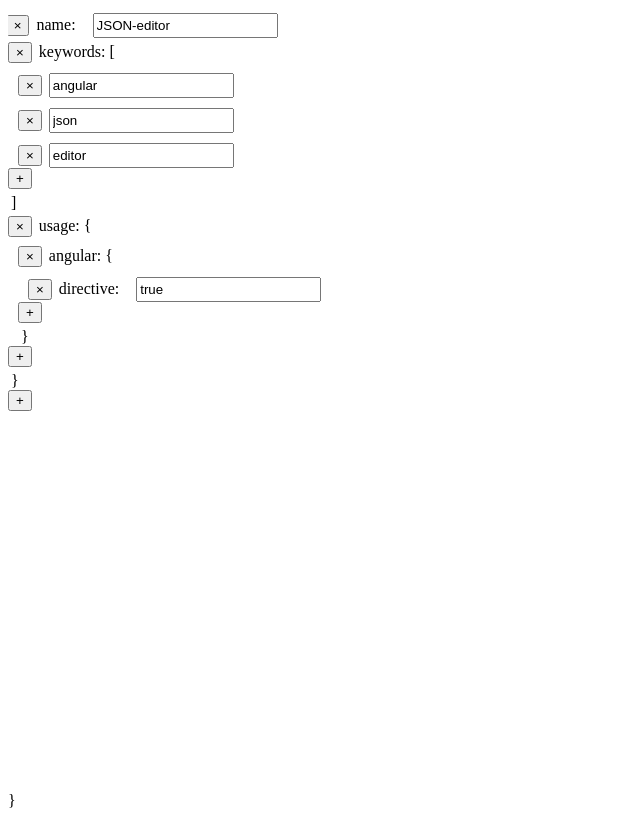
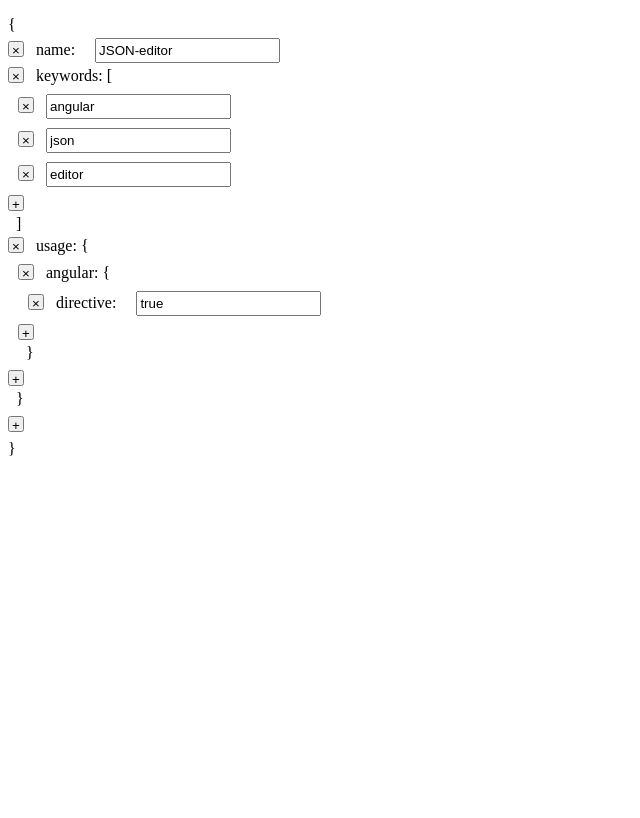
Before and after one commit to Rleahy22/angularJsonEdit, a website: page example/example.html in a window 1280 px wide. Shown: the whole page, without its empty margins (0-640 px from the left). Drawn offline with nearby package versions, Linux system fonts and the light colour scheme; files that its build step writes are made by us from their sources.

Commit message:
styling tweaks

```diff
--- a/src/jsonEditor.directive.js
+++ b/src/jsonEditor.directive.js
@@ -11,7 +11,7 @@
           '<label class="json-brackets">{</label>' +
           '<div ng-repeat="(key, value) in config track by key" ng-init="parent = config; child = value" class="json-form" ng-include="\'../src/jsonNestTemplate.view.html\'">' +
           '</div>' +
-          '<div json-editor-add-property object="config" newProperty="{}">' +
+          '<div json-editor-add-property class="json-new-property" object="config" newProperty="{}">' +
           '</div>' +
           '<label class="json-brackets">}</label>' +
         '</form>' +
--- a/src/jsonEditor.less
+++ b/src/jsonEditor.less
@@ -6,13 +6,23 @@
     height: 100%;
     overflow-y: scroll;
 
+    .json-button {
+      height: 16px;
+      width: 16px;
+      padding: 0;
+
+      &:hover {
+        cursor: pointer;
+      }
+    }
+
     .json-form {
       width: 100%;
       display: inline-block;
 
       .json-form-element {
         display: inline-block;
-        padding: 5px 10px 0 3px;
+        padding: 4px 8px 0 8px;
 
         .json-input {
           height: 25px;
@@ -32,12 +42,12 @@
     }
 
     .json-brackets {
-      padding: 0;
-      margin-left: -10px;
+      display: block;
+      padding: 8px 0 0 0;
     }
 
-    .new-property-div {
-      padding: 10px 15px;
+    .json-new-property {
+      padding: 8px 0 0 0;
     }
 
     .new-button-div {
--- a/src/jsonEditorAddProperty.directive.js
+++ b/src/jsonEditorAddProperty.directive.js
@@ -14,10 +14,10 @@
           '<option value="string">String</option>' +
           '<option value="number">Number</option>' +
         '</select>' +
-        '<button ng-click="addProperty()" ng-disabled="!newProperty.name || !newProperty.type">Add</button>' +
+        '<button class="json-button" ng-click="addProperty()" ng-disabled="!newProperty.name || !newProperty.type">Add</button>' +
       '</div>' +
     '<div class="new-property-button-div" ng-show="!showForm">' +
-      '<button ng-click="showForm = true">&#43;</button>' +
+      '<button class="json-button" ng-click="showForm = true">&#43;</button>' +
     '</div>';
 
     var directive = {
--- a/src/jsonNestTemplate.view.html
+++ b/src/jsonNestTemplate.view.html
@@ -1,4 +1,4 @@
-<button class="json-delete" ng-click="deleteProperty(key, parent)">&times;</button>
+<button class="json-delete json-button" ng-click="deleteProperty(key, parent)">&times;</button>
 <label ng-hide="isArray(parent)" class="json-form-element">
   {{key}}:
   <span ng-show="isNested(value) && isArray(value)">[</span>
@@ -13,7 +13,7 @@
   <input type="{{getInputType(value)}}" name="{{key}}" ng-model="parent[key]" class="json-input" required>
 </div>
 
-<div json-editor-add-property object="value" newProperty="{}" class="" ng-show="isNested(value)">
+<div json-editor-add-property class="json-new-property" object="value" newProperty="{}" class="" ng-show="isNested(value)">
 </div>
 
 <label ng-show="isNested(value)" class="json-form-element">{{isArray(value) ? ']' : '}'}}</label>
```
Also changed, not shown: example/example.html (+0 -1 lines).
